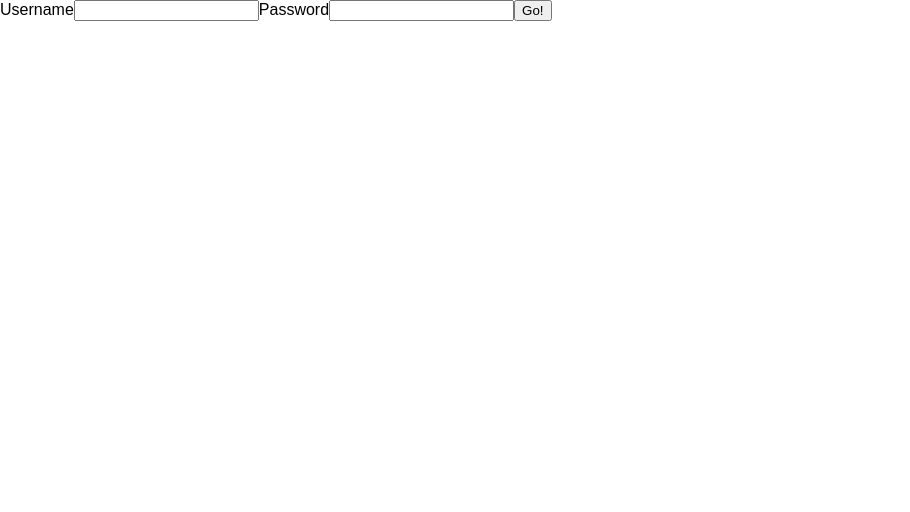
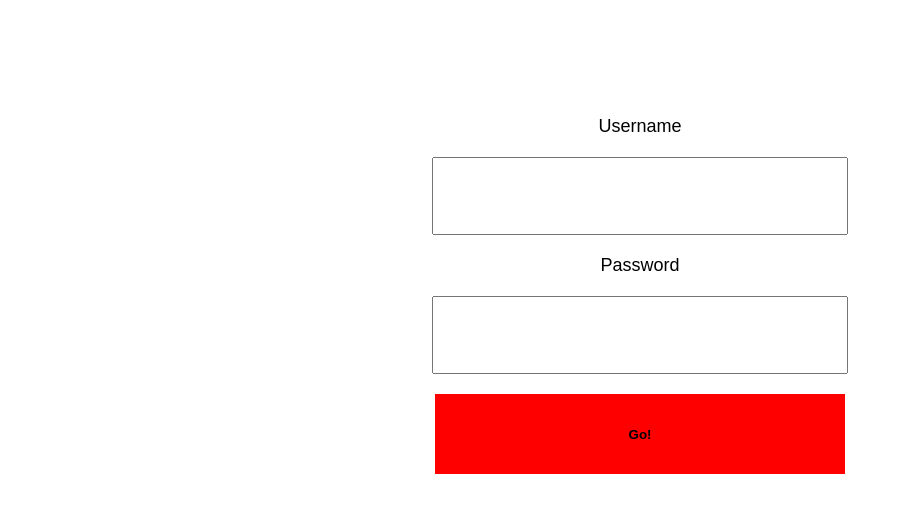
Before and after one commit to ECruz25/react-express, a React (Create React App) app in the folder client/: page / in a window 1280 px wide. Shown: the top 512 px of the page, without its empty margins (0-910 px from the left). Built offline with nearby package versions, Linux system fonts and the light colour scheme.

Commit message:
login style ready

```diff
--- a/client/package.json
+++ b/client/package.json
@@ -8,6 +8,7 @@
     "react-router": "^4.2.0",
     "react-router-dom": "^4.2.2",
     "react-scripts": "1.1.4",
+    "styled-components": "^3.2.6",
     "stylus": "^0.54.5",
     "universal-cookie": "^2.1.2"
   },
--- a/client/src/components/AccountView.js
+++ b/client/src/components/AccountView.js
@@ -1,16 +1,16 @@
 import React, { Component } from 'react';
 import { NavLink } from 'react-router-dom';
 
-class AccountForm extends Component {
+class AccountView extends Component {
   render() {
     return (
-      <div>
-        <h3>{this.props.accountName}</h3>
-        <h3>{this.props.balance}</h3>
+      <div className="account-view">
+        <h3 className="account-view__name">{this.props.accountName}</h3>
+        <h3 className="account-view__balance">{this.props.balance}</h3>
         <NavLink to={`financial/accounts/${this.props.id}`}>View</NavLink>
       </div>
     );
   }
 }
 
-export default AccountForm;
+export default AccountView;
--- a/client/src/components/UserForm.js
+++ b/client/src/components/UserForm.js
@@ -57,21 +57,24 @@ class UserForm extends Component {
       return <Redirect to="/" />;
     }
     return (
-      <div className="class">
-        <form onSubmit={this.onSubmit}>
-          <label htmlFor="username">Username</label>
+      <form onSubmit={this.onSubmit} className="user-form">
+        <label className="user-form__label" htmlFor="username">
+          Username
+        </label>
         <input
           type="text"
-            className="username"
+          className="user-form__input username"
           name="username"
           onChange={this.onUserNameChange}
           required
           value={this.state.username}
         />
-          <label htmlFor="password">Password</label>
+        <label className="user-form__label" htmlFor="password">
+          Password
+        </label>
         <input
           type="password"
-            className="password"
+          className="user-form__input password"
           name="password"
           onChange={this.onPasswordChange}
           value={this.state.password}
@@ -79,7 +82,6 @@ class UserForm extends Component {
         />
         <button type="submit">Go!</button>
       </form>
-      </div>
     );
   }
 }
--- a/client/src/style.css
+++ b/client/src/style.css
@@ -31,3 +31,27 @@
 .header__sub-header__item--active {
   border-bottom: 2px solid #f00;
 }
+.user-form {
+  width: 40%;
+  margin: auto;
+  margin-top: 12vh;
+  display: grid;
+  font-size: 18px;
+  justify-items: center;
+}
+.user-form__label {
+  margin: 20px 0;
+}
+.user-form__input {
+  width: 70%;
+  height: 9vh;
+  padding-left: 10%;
+}
+.user-form button {
+  background-color: #f00;
+  border: none;
+  width: 80%;
+  margin-top: 20px;
+  height: 10vh;
+  font-weight: 600;
+}
--- a/client/src/style.styl
+++ b/client/src/style.styl
@@ -25,3 +25,25 @@
       color: black
       &--active
         border-bottom: 2px solid red
+
+.user-form
+  width: 40%
+  margin: auto
+  margin-top: 12vh
+  display: grid
+  font-size: 18px
+  justify-items: center
+  &__label
+    margin: 20px 0
+  &__input
+    width: 70%
+    height: 9vh
+    // border: none
+    padding-left: 10%
+  button
+    background-color: red
+    border: none
+    width: 80%
+    margin-top: 20px
+    height: 10vh
+    font-weight: 600
```
Also changed, not shown: 1 other file (tests, documents, lock files or other folders). Lines whose indentation alone changed are shown as unchanged.
